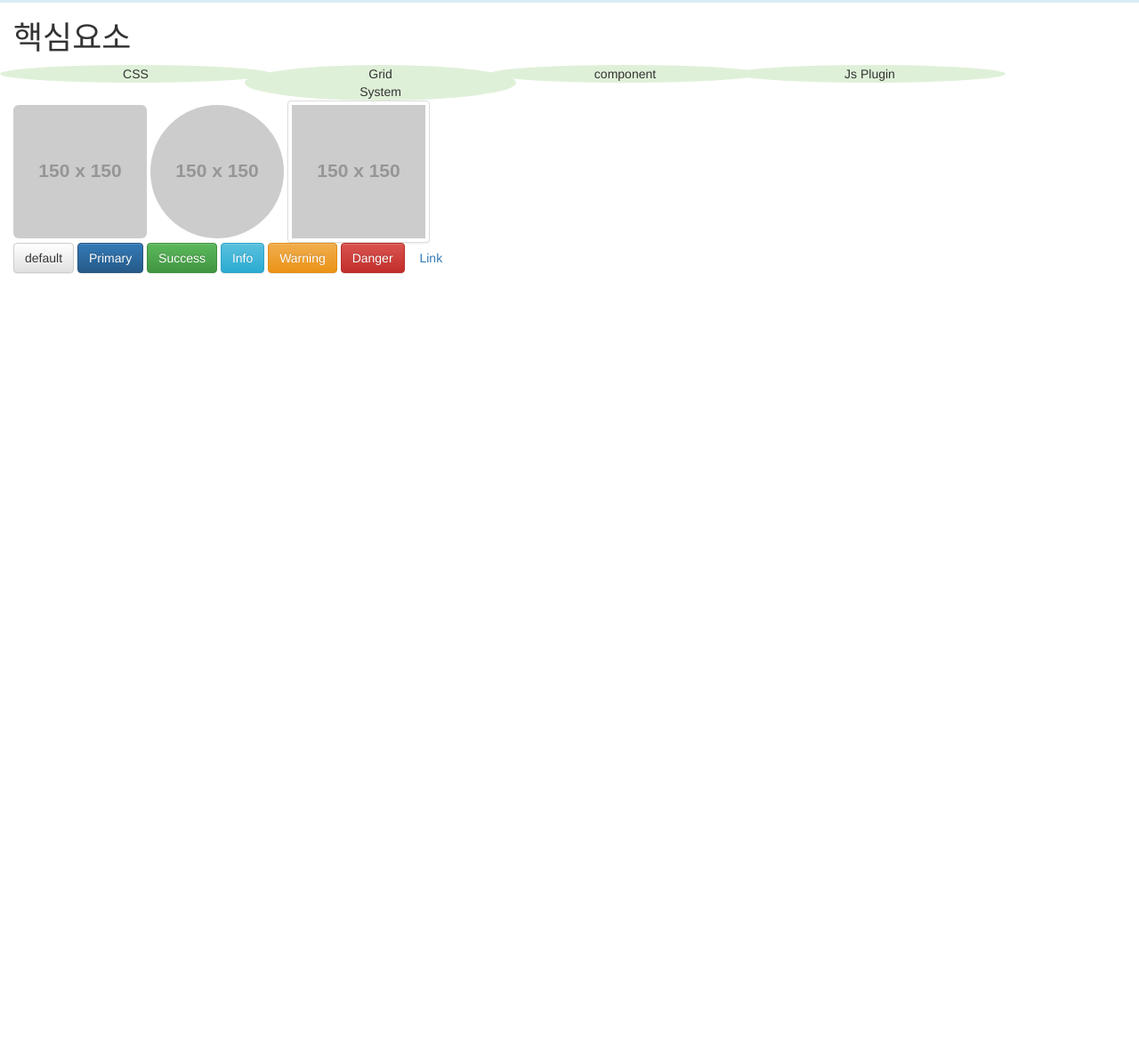
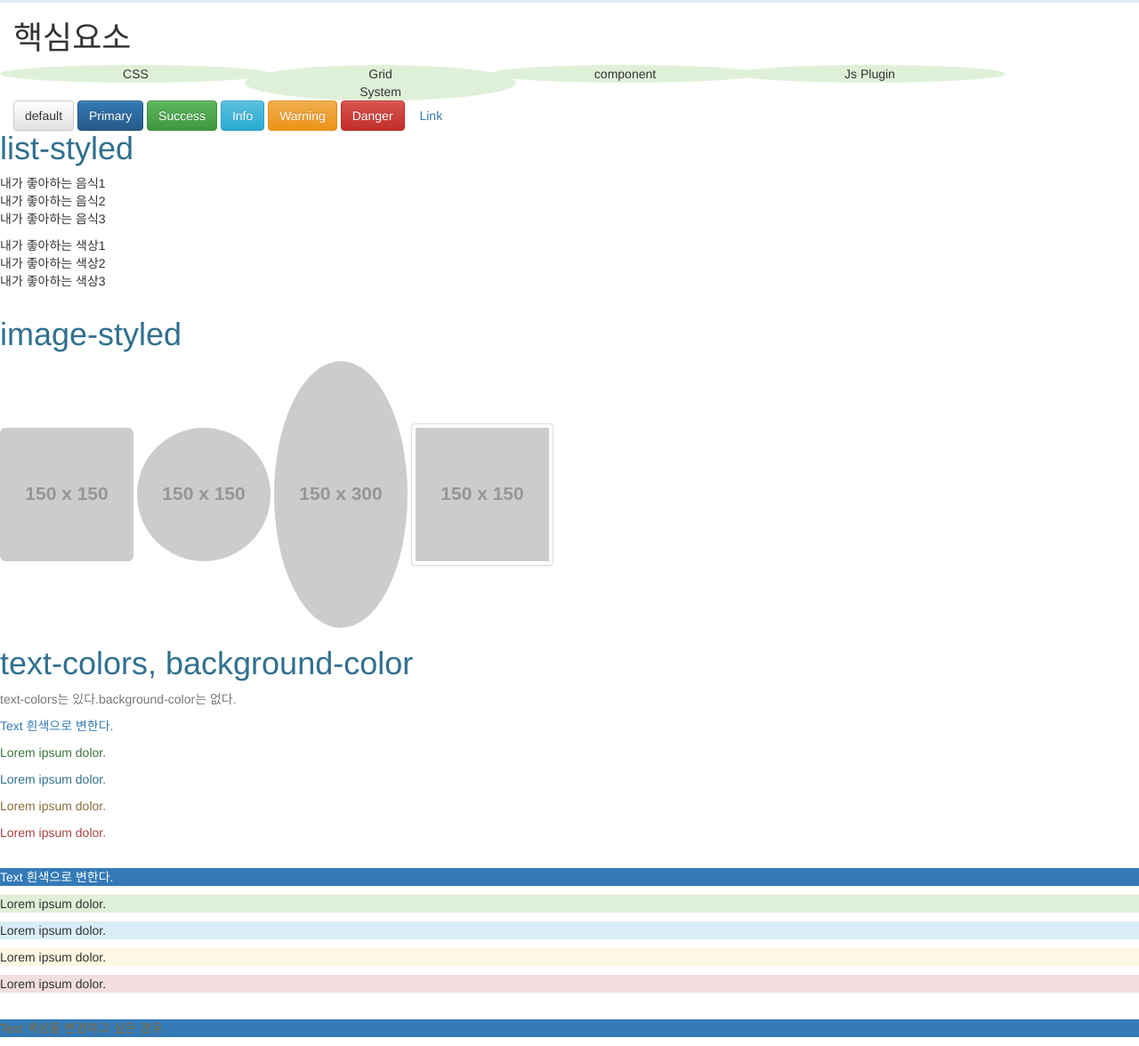
Before and after one commit to leedokchidok19/studyBootstrap, a plain HTML site: page main/ex01.html in a window 1280 px wide. Shown: the part 332-1508 px from the top of the page at 89% size. Before the commit the page ends 800 px from the top, so only its background shows below. Drawn offline with nearby package versions, Linux system fonts and the light colour scheme; placeholder pictures from the web are drawn by us.

Commit message:
동적 목록 생성

```diff
--- a/main/ex01.html
+++ b/main/ex01.html
@@ -64,11 +64,6 @@
           <div class="row col-xs-3 text-center img-circle bg-success">Js Plugin</div>
         </div>
         <div class="row col-xs-12">
-          <img src="https://via.placeholder.com/150" alt="" class="img-rounded">
-          <img src="https://via.placeholder.com/150" alt="" class="img-circle">
-          <img src="https://via.placeholder.com/150" alt="" class="img-thumbnail">
-        </div>
-        <div class="row col-xs-12">
           <!--Standard button-->
           <button type="button" class="btn btn-default">default</button>
           <button type="button" class="btn btn-primary">Primary</button>
@@ -79,6 +74,51 @@
           <a type="button" class="btn">Link</a>
         </div>
       </nav>
+      <section>
+        <div class="row">
+          <p class="h1 text-info">list-styled</p>
+          <!--ol>li{내가 좋아하는 음식$}*3 *같은 개수는 마지막에 붙인다. 앞에 붙이면 예약어 오류-->
+          <ol class="list-unstyled">
+            <li>내가 좋아하는 음식1</li>
+            <li>내가 좋아하는 음식2</li>
+            <li>내가 좋아하는 음식3</li>
+          </ol>
+          <!--ul>li{내가 좋아하는 색상$}*3-->
+          <ul class="list-unstyled">
+            <li>내가 좋아하는 색상1</li>
+            <li>내가 좋아하는 색상2</li>
+            <li>내가 좋아하는 색상3</li>
+          </ul>
+        </div>
+        <div class="row">
+          <p class="h1 text-info">image-styled</p>
+          <!--원하는 이미지 크기 제공: https://placeholder.com/-->
+          <img class="img-rounded" src="https://via.placeholder.com/150" alt="둥근 모서리">
+          <img class="img-circle" src="https://via.placeholder.com/150" alt="원">
+          <img class="img-circle" src="https://via.placeholder.com/150x300" alt="타원형">
+          <img class="img-thumbnail" src="https://via.placeholder.com/150" alt="썸네일">
+        </div>
+        <!--div.row>p{lorem3}*6-->
+        <div class="row">
+          <p class="h1 text-info">text-colors, background-color</p>
+          <p class="text-muted">text-colors는 있다.background-color는 없다.</p>
+          <p class="text-primary">Text 흰색으로 변한다.</p>
+          <p class="text-success">Lorem ipsum dolor.</p>
+          <p class="text-info">Lorem ipsum dolor.</p>
+          <p class="text-warning">Lorem ipsum dolor.</p>
+          <p class="text-danger">Lorem ipsum dolor.</p>
+          <br>
+          <p class="bg-primary">Text 흰색으로 변한다.</p>
+          <p class="bg-success">Lorem ipsum dolor.</p>
+          <p class="bg-info">Lorem ipsum dolor.</p>
+          <p class="bg-warning">Lorem ipsum dolor.</p>
+          <p class="bg-danger">Lorem ipsum dolor.</p>
+          <br>
+          <p class="bg-primary">
+            <span class="text-warning">Text 색상을 변경하고 싶은 경우.</span>
+          </p>
+        </div>
+      </section>
     </div>
   </body>
 </html>
```
Also changed, not shown: index.html (+10 -7 lines), main/ex03.html (+2 -2 lines), main/index.js (added, +20 -0 lines).
